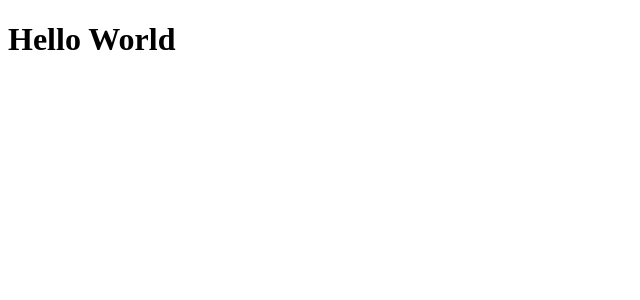
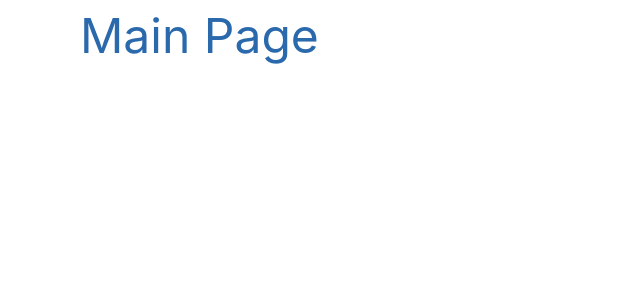
Before and after one commit to nimaester/ecommerce, a Next.js app in the folder frontend-ecommerce/: page / in a window 1280 px wide. Shown: the top 300 px of the page, without its empty margins (0-640 px from the left). Built offline with nearby package versions, Linux system fonts and the light colour scheme.

Commit message:
added chakra and nextjs to app

```diff
--- a/frontend-ecommerce/package.json
+++ b/frontend-ecommerce/package.json
@@ -9,6 +9,10 @@
     "lint": "next lint"
   },
   "dependencies": {
+    "@chakra-ui/react": "^2.2.1",
+    "@emotion/react": "^11.9.3",
+    "@emotion/styled": "^11.9.3",
+    "framer-motion": "^6.3.16",
     "next": "12.2.0",
     "react": "18.2.0",
     "react-dom": "18.2.0"
--- a/frontend-ecommerce/pages/_app.js
+++ b/frontend-ecommerce/pages/_app.js
@@ -1,5 +1,22 @@
+import { ChakraProvider } from "@chakra-ui/react";
+import { extendTheme } from "@chakra-ui/react";
+
+const colors = {
+  brand: {
+    900: "#1a365d",
+    800: "#153e75",
+    700: "#2a69ac",
+  },
+};
+
+const theme = extendTheme({ colors });
+
 function MyApp({ Component, pageProps }) {
-  return <Component {...pageProps} />;
+  return (
+    <ChakraProvider theme={theme}>
+      <Component {...pageProps} />
+    </ChakraProvider>
+  );
 }
 
 export default MyApp;
--- a/frontend-ecommerce/pages/index.js
+++ b/frontend-ecommerce/pages/index.js
@@ -1,10 +1,17 @@
-// import Head from "next/head";
-// import Image from "next/image";
+import Head from "next/head";
+import { background, Container } from "@chakra-ui/react";
+import { Text } from "@chakra-ui/react";
 
 export default function Home() {
   return (
     <div>
-      <h1>Hello World</h1>
+      <Head>
+        <title>Ecommerce App</title>
+        <link rel='icon' href='/favicon.ico' />
+      </Head>
+      <Container maxW='6xl' color='brand.700'>
+        <Text fontSize='5xl'>Main Page</Text>
+      </Container>
     </div>
   );
 }
```
Also changed, not shown: frontend-ecommerce/pages/about.js (added, +7 -0 lines), 1 other file (tests, documents, lock files or other folders).
